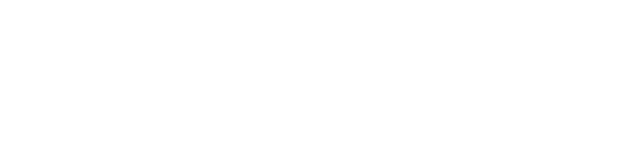
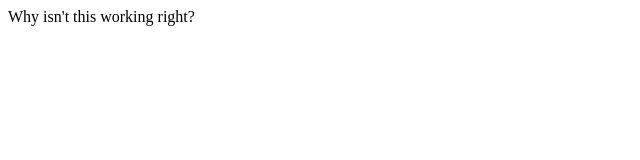
Before and after one commit to paulwinka/bellevilleRunningClub, a plain HTML site: page index.html in a window 1280 px wide. Shown: the whole page, without its empty margins (0-640 px from the left). Drawn offline with Linux system fonts and the light colour scheme.

Commit message:
202009061453

```diff
--- a/index.html
+++ b/index.html
@@ -8,7 +8,7 @@
 </head>
 
 <body>
-
+  Why isn't this working right?
 </body>
 
 </html>
```
